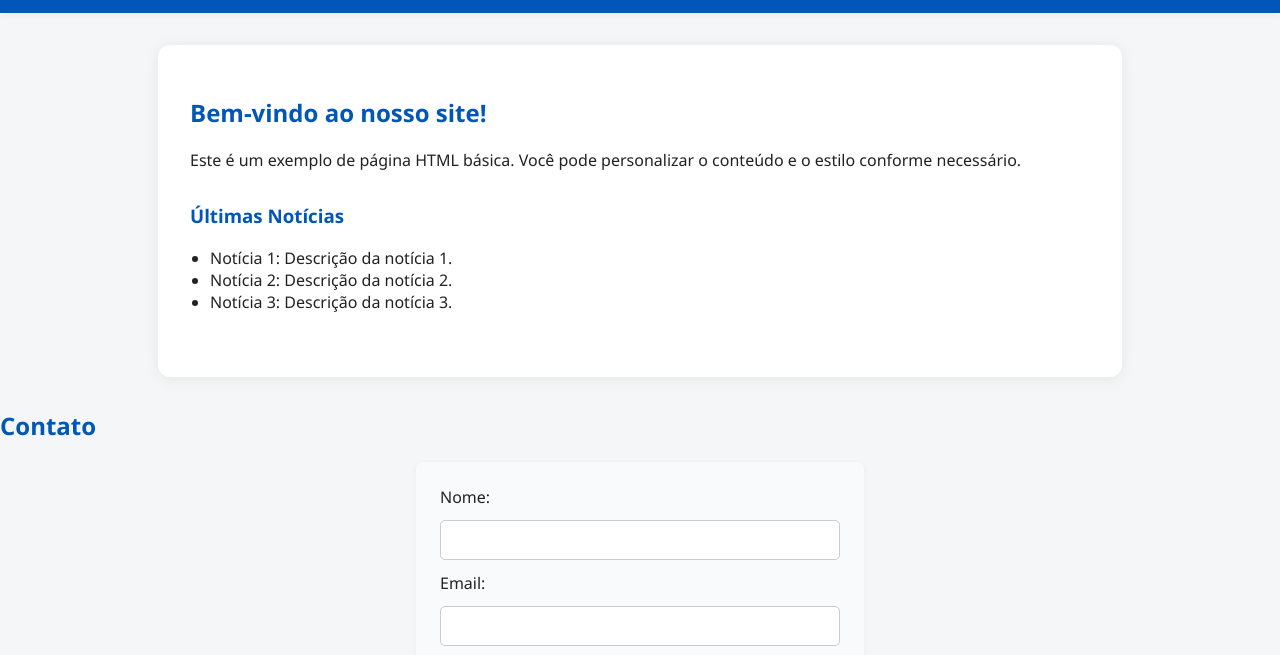
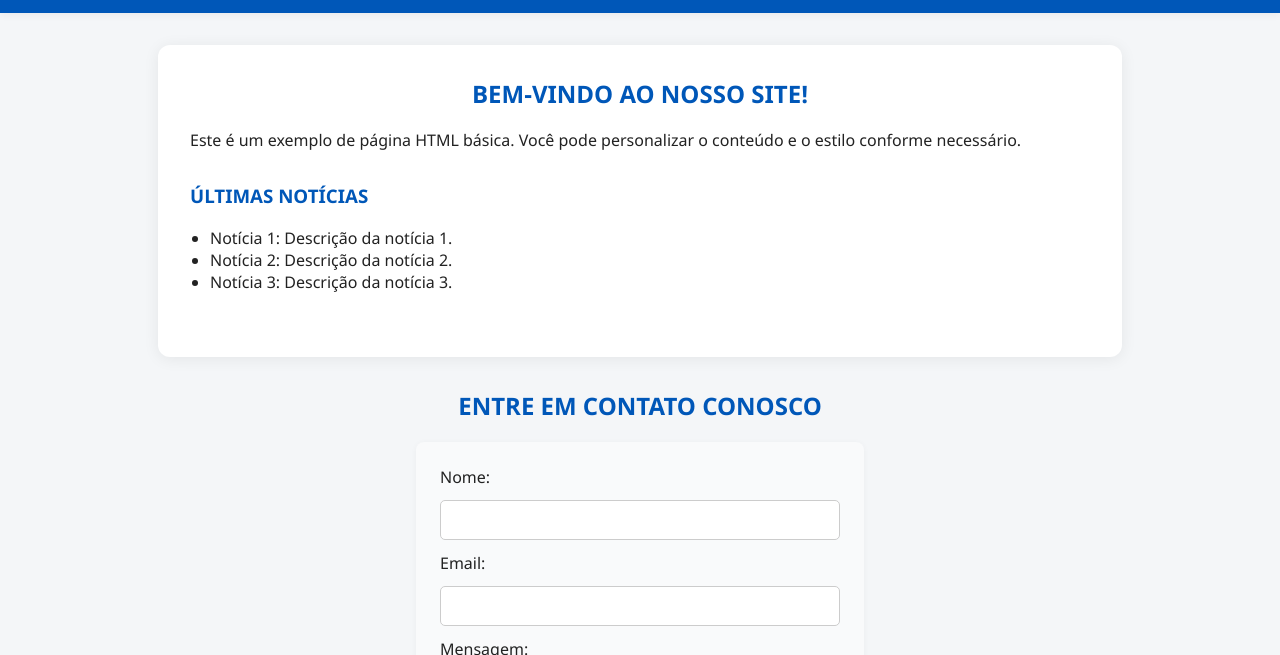
Before and after one commit to rauljose40/projecto-site, a plain HTML site: page Index.html in a window 1280 px wide. Shown: the part 129-784 px from the top of the page. Drawn offline with Linux system fonts and the light colour scheme.

Commit message:
Melhorando o layount

```diff
--- a/Index.html
+++ b/Index.html
@@ -45,12 +45,23 @@
                 box-shadow: 0 2px 16px rgba(0,0,0,0.07);
                 padding: 32px;
             }
+
+
+
+
+
             section {
                 margin-bottom: 32px;
             }
             h2, h3 {
                 color: #0057b8;
+                text-transform: uppercase;
             }
+            section h2{
+                margin-top: 0;
+                text-align: center;
+            }
+
             ul {
                 padding-left: 20px;
             }
@@ -110,6 +121,7 @@
             @media (max-width: 600px) {
                 main {
                     padding: 12px;
+                    margin: 10px 30px
                 }
                 form {
                     padding: 12px;
@@ -147,7 +159,7 @@
         </main>
 
         <section>
-            <h2>Contato</h2>
+            <h2>Entre em Contato Conosco</h2>
             <form action="enviar_formulario.php" method="post">
                 <label for="nome">Nome:</label>
                 <input type="text" id="nome" name="nome" required>
```
